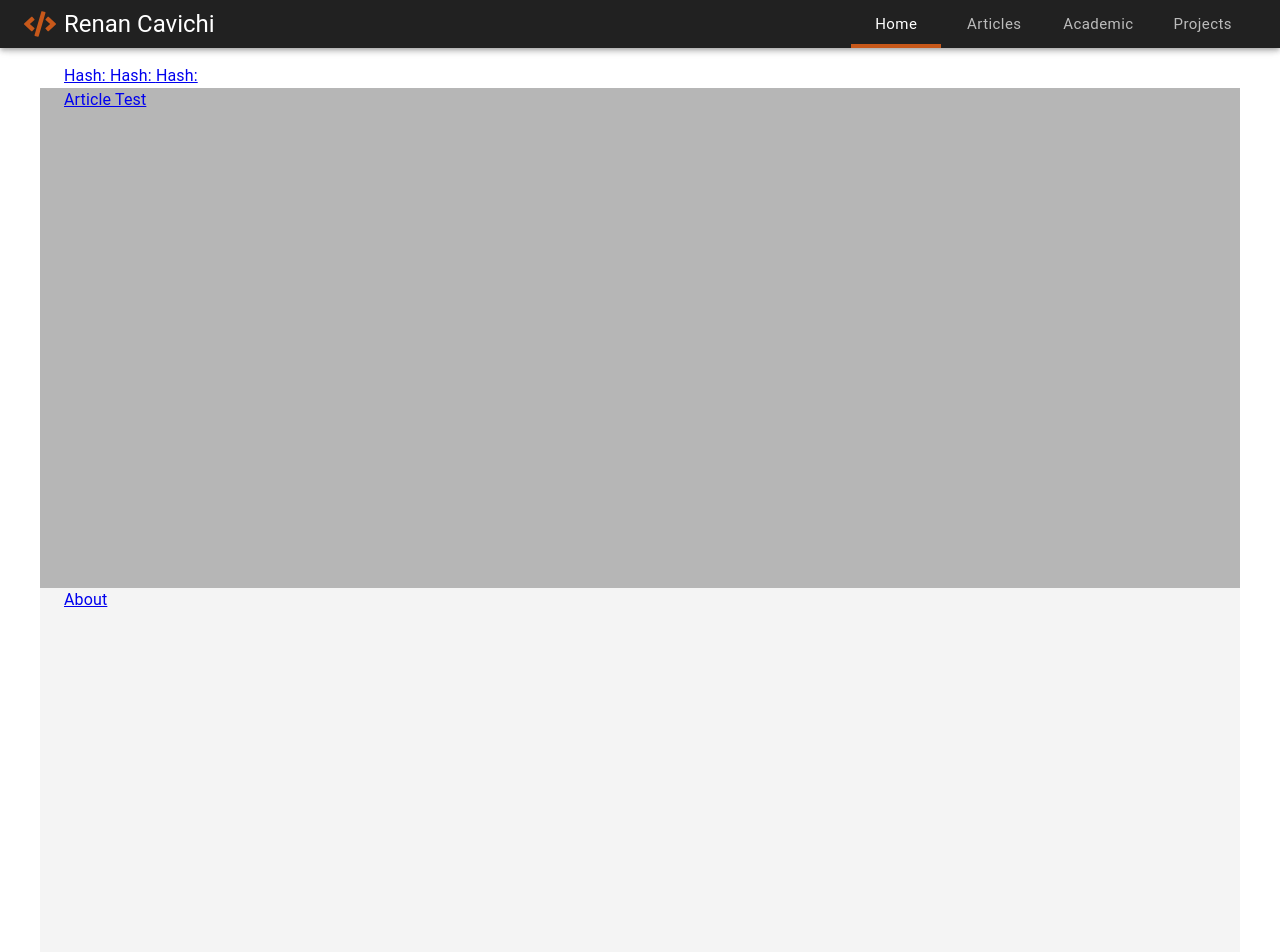
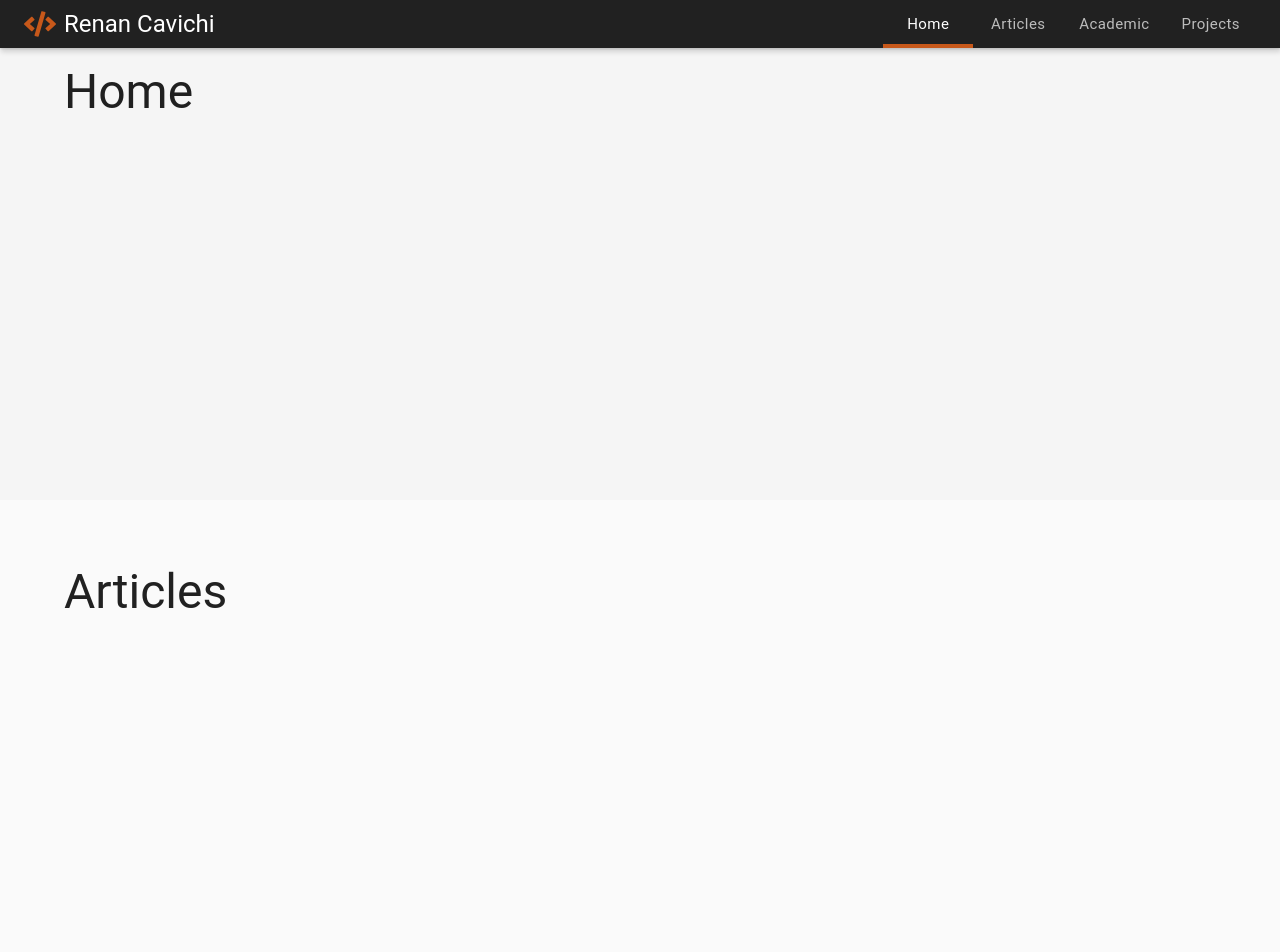
Before and after one commit to renancavichi/learn-react, a React (Create React App) app: page / in a window 1280 px wide. Shown: the top 952 px of the page. Built offline with nearby package versions, Linux system fonts and the light colour scheme.

Commit message:
feat: create full section color to index page

```diff
--- a/src/components/Menu.tsx
+++ b/src/components/Menu.tsx
@@ -8,6 +8,7 @@ import Box from '@mui/material/Box'
 import Tabs from '@mui/material/Tabs'
 import {Tab} from '@mui/material'
 import {useState} from 'react'
+import {Link} from 'react-router-dom'
 
 interface Props {
 	children: React.ReactNode
@@ -24,7 +25,7 @@ export default function Menu() {
 			<AppBar>
 				<Toolbar variant="dense">
 					<Logo sx={sx.logo} />
-					<Typography variant="h5" component="div">
+					<Typography variant="h5" component="h1">
 						Renan Cavichi
 					</Typography>
 					<Nav>
@@ -33,16 +34,12 @@ export default function Menu() {
 							onChange={handleChange}
 							component="ul"
 							variant="standard"
-							TabIndicatorProps={{style: {height: 4}}}
-							sx={{
-								marginBlockEnd: 0,
-								marginBlockStart: 0
-							}}
+							sx={sx.tabs}
 						>
-							<StyledTab label="Home" />
-							<StyledTab label="Articles" />
-							<StyledTab label="Academic" />
-							<StyledTab label="Projects" />
+							<NavTab label="Home" to="/#home" />
+							<NavTab label="Articles" to="/#articles" />
+							<NavTab label="Academic" to="/#academic" />
+							<NavTab label="Projects" to="/#projects" />
 						</Tabs>
 					</Nav>
 				</Toolbar>
@@ -62,25 +59,28 @@ const Nav = (props: Props) => {
 const sx = {
 	logo: {
 		mr: 1
+	},
+	tabs: {
+		marginBlockEnd: 0,
+		marginBlockStart: 0,
+		paddingInlineStart: 0,
+		'& .MuiTabs-indicator': {
+			height: 4
+		}
 	}
 }
 
 interface StyledTabProps {
 	label: string
+	to: string
 }
 
-const StyledTab = styled((props: StyledTabProps) => (
-	<Tab
-		component="li"
-		disableRipple
-		//sx={{'&:hover': {backgroundColor: '#fff'}}}
-		{...props}
-	/>
+const NavTab = styled((props: StyledTabProps) => (
+	<Tab component={Link} disableRipple {...props} />
 ))(({theme}) => ({
 	textTransform: 'none',
 	fontWeight: theme.typography.fontWeightRegular,
 	fontSize: theme.typography.pxToRem(15),
-	marginRight: theme.spacing(1),
 	color: 'rgba(255, 255, 255, 0.7)',
 	'&.Mui-selected': {
 		color: '#fff'
--- /dev/null
+++ b/src/components/layout/FullContainer.tsx
@@ -0,0 +1,25 @@
+import Box from '@mui/material/Box'
+import Container from '@mui/material/Container'
+
+interface Props {
+	children?: React.ReactNode
+	grey: 50 | 100 | 200 | 300 | 400 | 500 | 600 | 700 | 800 | 900
+	id?: string
+}
+
+const FullContainer = ({children, grey, id}: Props) => {
+	return (
+		<Box
+			component={'section'}
+			id={id}
+			sx={theme => ({
+				bgcolor: theme.palette.grey[grey],
+				height: 500
+			})}
+		>
+			<Container sx={{py: 8}}>{children}</Container>
+		</Box>
+	)
+}
+
+export default FullContainer
--- /dev/null
+++ b/src/components/typography/SectionTitle.tsx
@@ -0,0 +1,18 @@
+import styled from '@emotion/styled'
+import Typography from '@mui/material/Typography'
+import React from 'react'
+
+interface Props {
+	children?: React.ReactNode
+}
+
+const SectionTitle = styled(({children}: Props) => (
+	<Typography variant="h3" component="h2">
+		{children}
+	</Typography>
+))({
+	mt: 2,
+	mb: 2
+})
+
+export default SectionTitle
--- a/src/pages/Index.tsx
+++ b/src/pages/Index.tsx
@@ -1,6 +1,7 @@
-import {Container} from '@mui/material'
 import {useEffect} from 'react'
-import {Link, useLocation} from 'react-router-dom'
+import {useLocation} from 'react-router-dom'
+import FullContainer from '../components/layout/FullContainer'
+import SectionTitle from '../components/typography/SectionTitle'
 
 const Index = () => {
 	const {hash} = useLocation()
@@ -8,39 +9,24 @@ const Index = () => {
 	useEffect(() => {
 		if (hash) {
 			const section = document.querySelector(hash)
-			section?.scrollIntoView({behavior: 'smooth'})
+			section?.scrollIntoView({behavior: 'smooth', block: 'start'})
 		}
 	}, [hash])
 
 	return (
 		<>
-			<Container sx={{mt: 8}} component="section">
-				<Link to="/#article">Hash: {hash}</Link>
-				<Link to="/#about">Hash: {hash}</Link>
-				<Link to="/#last">Hash: {hash}</Link>
-			</Container>
-			<Container
-				id="article"
-				sx={{height: 500, backgroundColor: '#b6b6b6'}}
-				component="section"
-			>
-				<Link to="/article/test">Article Test</Link>
-			</Container>
-			<Container
-				id="about"
-				sx={{height: 500, backgroundColor: '#f4f4f4'}}
-				component="section"
-			>
-				<Link to="/article/test">About</Link>
-			</Container>
-
-			<Container
-				id="last"
-				sx={{height: 500, backgroundColor: '#d2d2d2'}}
-				component="section"
-			>
-				<Link to="/article/test">Article Last</Link>
-			</Container>
+			<FullContainer grey={100} id="home">
+				<SectionTitle>Home</SectionTitle>
+			</FullContainer>
+			<FullContainer grey={50} id="articles">
+				<SectionTitle>Articles</SectionTitle>
+			</FullContainer>
+			<FullContainer grey={200} id="academic">
+				<SectionTitle>Academic</SectionTitle>
+			</FullContainer>
+			<FullContainer grey={100} id="projects">
+				<SectionTitle>Projects</SectionTitle>
+			</FullContainer>
 		</>
 	)
 }
--- a/src/theme.ts
+++ b/src/theme.ts
@@ -9,13 +9,27 @@ export const light = createTheme({
 		},
 		secondary: {
 			main: '#159CAB'
+		},
+		grey: {
+			'50': '#fafafa',
+			'100': '#f5f5f5',
+			'200': '#eeeeee',
+			'300': '#e0e0e0',
+			'400': '#bdbdbd',
+			'500': '#9e9e9e',
+			'600': '#757575',
+			'700': '#616161',
+			'800': '#424242',
+			'900': '#212121'
 		}
 	},
 	components: {
 		MuiAppBar: {
 			styleOverrides: {
 				root: {
-					backgroundColor: grey[900]
+					backgroundColor: grey[900],
+					boxShadow:
+						'-1px 0px 1px -7px rgb(0 0 0 / 20%), 1px 4px 5px 0px rgb(0 0 0 / 14%), 0px 1px 2px 0px rgb(0 0 0 / 12%)'
 				}
 			}
 		}
@@ -30,13 +44,26 @@ export const dark = createTheme({
 		},
 		secondary: {
 			main: '#159CAB'
+		},
+		grey: {
+			'50': '#212121',
+			'100': '#424242',
+			'200': '#616161',
+			'300': '#757575',
+			'400': '#9e9e9e',
+			'500': '#bdbdbd',
+			'600': '#e0e0e0',
+			'700': '#eeeeee',
+			'800': '#f5f5f5',
+			'900': '#fafafa'
 		}
 	},
 	components: {
 		MuiAppBar: {
 			styleOverrides: {
 				root: {
-					backgroundColor: '#1c1c1c'
+					backgroundColor: '#000000',
+					boxShadow: 'none'
 				}
 			}
 		}
```
